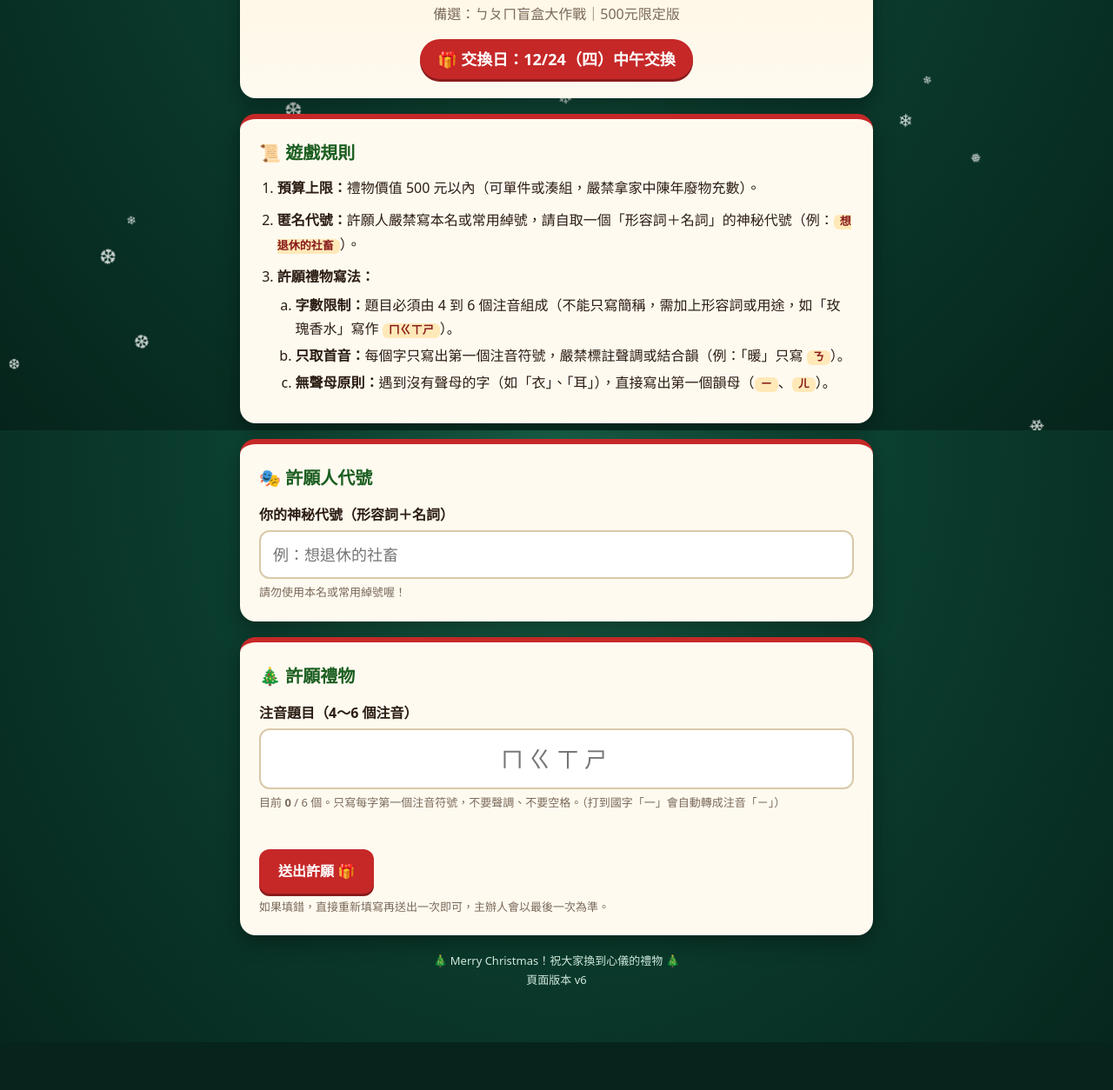
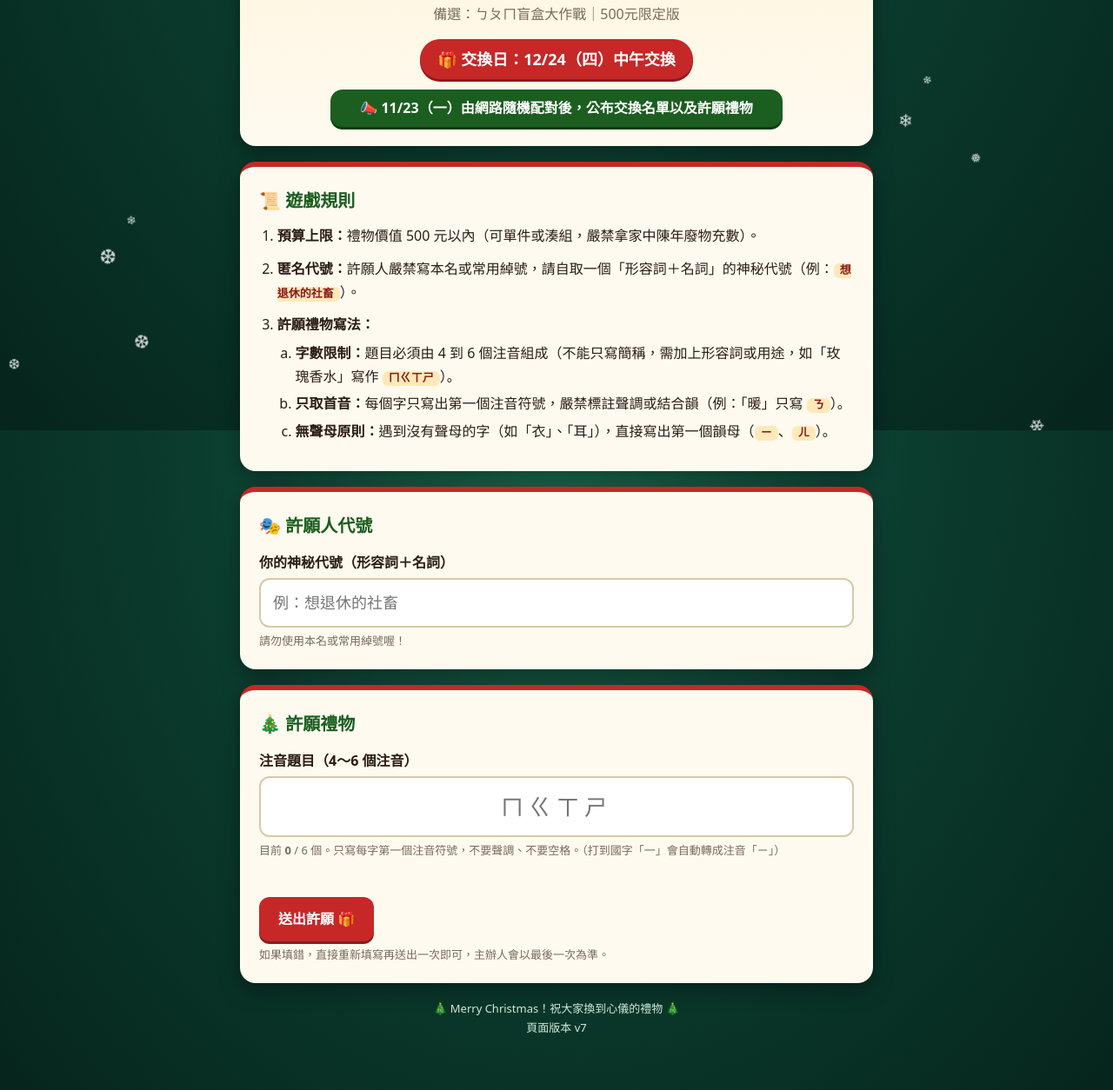
Before and after one commit to boboandrea0327-dejavu/gift-game, a plain HTML site: page index.html in a window 1280 px wide. Shown: the part 305-1559 px from the top of the page at 87% size. Before the commit the page ends 1504 px from the top, so only its background shows below. Drawn offline with Linux system fonts and the light colour scheme.

Commit message:
Add files via upload

```diff
--- a/index.html
+++ b/index.html
@@ -21,6 +21,7 @@ section{background:var(--paper);border-radius:18px;padding:22px;margin:18px 0;bo
 section.hero{text-align:center;border-top-color:var(--gold);background:linear-gradient(180deg,#fff4d6,var(--paper))}
 h1{margin:6px 0;font-size:clamp(26px,6vw,38px);color:var(--red);letter-spacing:2px}
 .sub{color:var(--muted);margin:0}
+.date2{display:block;max-width:520px;margin:12px auto 0;padding:8px 16px;border-radius:14px;background:#1b5e20;color:#fff;font-weight:700;font-size:16px;box-shadow:0 3px 0 #0f3d14}
 .date{display:inline-block;margin:14px 0 0;padding:8px 20px;border-radius:999px;background:var(--red);color:#fff;font-weight:700;font-size:18px;box-shadow:0 3px 0 #8a1c1c}
 h2{margin:0 0 10px;font-size:20px;color:#1b5e20}
 ol{padding-left:1.3em;margin:0}ol li{margin-bottom:10px}
@@ -52,6 +53,7 @@ button:disabled{opacity:.5;cursor:not-allowed}
     <h1 style="font-size:clamp(20px,4.5vw,28px);margin-top:0">500元以下交換禮物挑戰賽</h1>
     <p class="sub">備選：ㄅㄆㄇ盲盒大作戰｜500元限定版</p>
     <p class="date">🎁 交換日：12/24（四）中午交換</p>
+    <p class="date2">📣 11/23（一）由網路隨機配對後，公布交換名單以及許願禮物</p>
   </section>
 
   <section>
@@ -86,7 +88,7 @@ button:disabled{opacity:.5;cursor:not-allowed}
     <div class="hint">如果填錯，直接重新填寫再送出一次即可，主辦人會以最後一次為準。</div>
   </section>
 
-  <p class="foot">🎄 Merry Christmas！祝大家換到心儀的禮物 🎄<br>頁面版本 v6</p>
+  <p class="foot">🎄 Merry Christmas！祝大家換到心儀的禮物 🎄<br>頁面版本 v7</p>
 </main>
 
 <iframe name="hif" id="hif" title="hidden" style="display:none" aria-hidden="true"></iframe>
```
